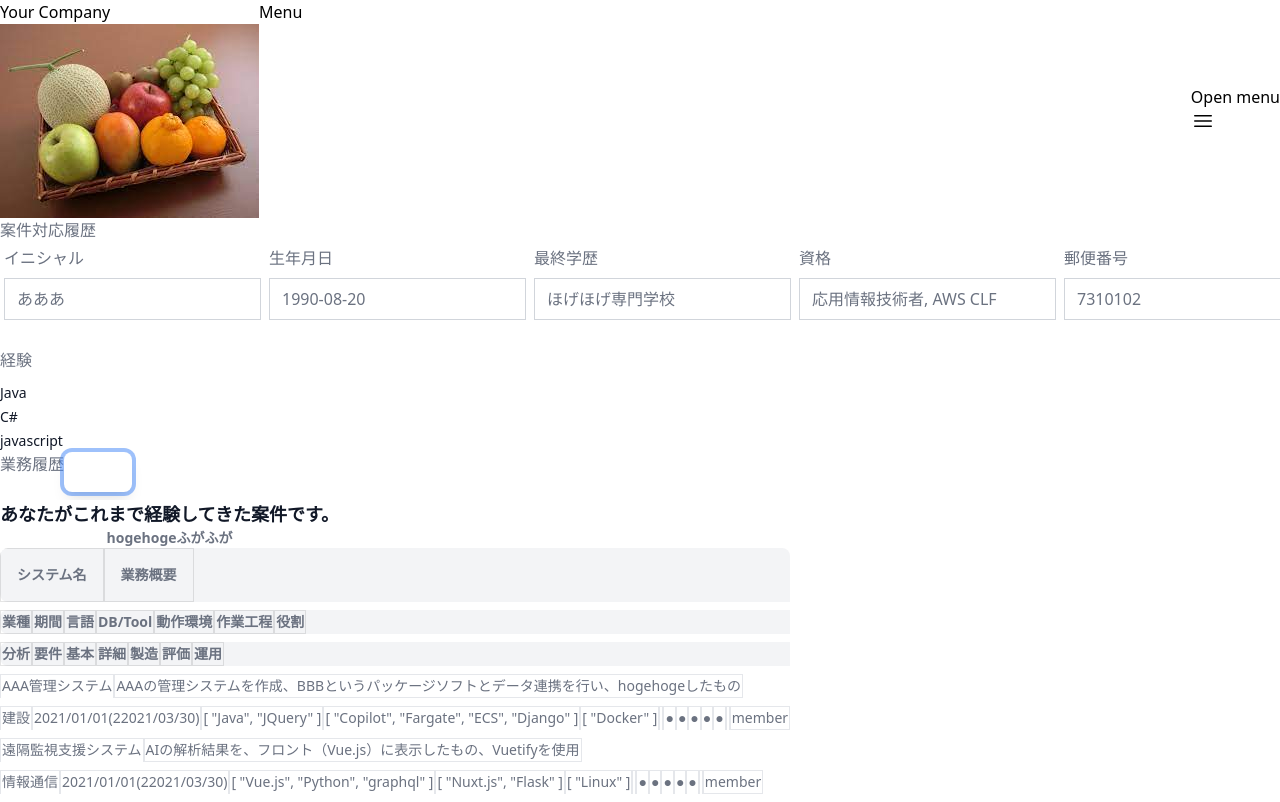
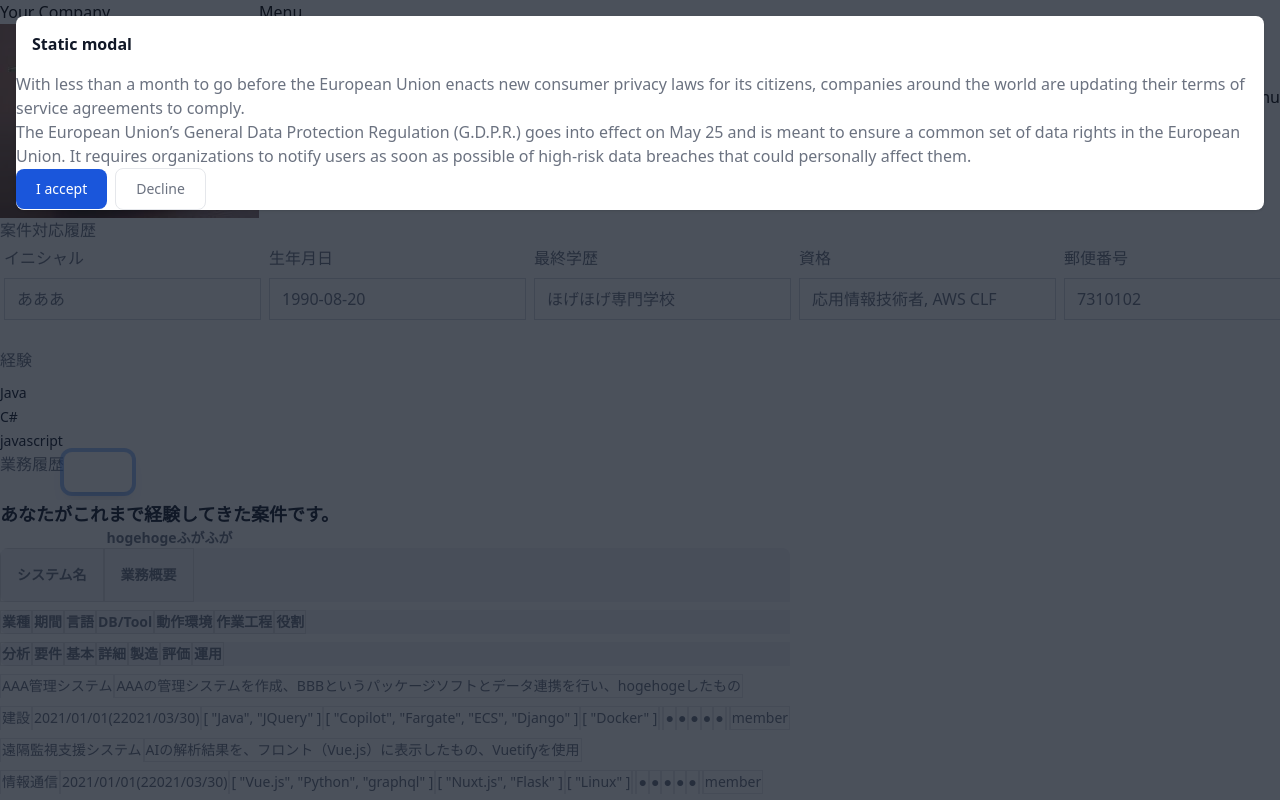
Before and after one commit to myantyuWorld/stackies-app, a Vue app in the folder frontend/vite_fast/: page /projects in a window 1280 px wide. Both pictures are taken after a click on the button "追加". Shown: the top 802 px of the page. Built offline with nearby package versions, Linux system fonts and the light colour scheme.

Commit message:
Add 案件追加モーダル

```diff
--- a/frontend/vite_fast/src/views/ProjectListView.vue
+++ b/frontend/vite_fast/src/views/ProjectListView.vue
@@ -1,8 +1,7 @@
 <script setup lang="ts">
 import { ref } from 'vue';
 import { onMounted } from 'vue'
-import { initDropdowns, } from 'flowbite'
-
+import { initDropdowns, initModals } from 'flowbite'
 import ProjectListTable from '../components/ProjectListTable.vue'
 import BaseInfo from '../components/BaseInfo.vue'
 import ExperienceRating from '../components/ExperienceRating.vue'
@@ -10,6 +9,7 @@
 // initialize components based on data attribute selectors
 onMounted(() => {
   initDropdowns();
+  initModals();
 })
 
 const data = {
@@ -125,7 +125,9 @@
                   <h2 class="mb-0 text-2xl text-cyan-900 font-bold">
                     業務履歴
                   </h2>
-                  <button type="button" class="ml-3 text-white bg-gradient-to-r from-purple-500 via-purple-600 to-purple-700 hover:bg-gradient-to-br focus:ring-4 focus:outline-none focus:ring-purple-300 dark:focus:ring-purple-800 shadow-lg shadow-purple-500/50 dark:shadow-lg dark:shadow-purple-800/80 font-medium rounded-lg text-sm px-5 py-2.5 text-center mr-2 mb-2">追加</button>
+                  <button type="button"
+                    data-modal-target="staticModal" data-modal-toggle="staticModal"
+                    class="ml-3 text-white bg-gradient-to-r from-purple-500 via-purple-600 to-purple-700 hover:bg-gradient-to-br focus:ring-4 focus:outline-none focus:ring-purple-300 dark:focus:ring-purple-800 shadow-lg shadow-purple-500/50 dark:shadow-lg dark:shadow-purple-800/80 font-medium rounded-lg text-sm px-5 py-2.5 text-center mr-2 mb-2">追加</button>
                 </div>
               </div>
               <div class="flex bg-white">
@@ -138,6 +140,53 @@
         </div>
       </div>
     </div>
+
+
+    <!-- Main modal -->
+    <div id="staticModal" data-modal-backdrop="static" tabindex="-1" aria-hidden="true"
+      class="fixed top-0 left-0 right-0 z-50 hidden w-full p-4 overflow-x-hidden overflow-y-auto md:inset-0 h-modal md:h-full">
+      <div class="relative w-full h-full max-w-2xl md:h-auto">
+        <!-- Modal content -->
+        <div class="relative bg-white rounded-lg shadow dark:bg-gray-700">
+          <!-- Modal header -->
+          <div class="flex items-start justify-between p-4 border-b rounded-t dark:border-gray-600">
+            <h3 class="text-xl font-semibold text-gray-900 dark:text-white">
+              Static modal
+            </h3>
+            <button type="button"
+              class="text-gray-400 bg-transparent hover:bg-gray-200 hover:text-gray-900 rounded-lg text-sm p-1.5 ml-auto inline-flex items-center dark:hover:bg-gray-600 dark:hover:text-white"
+              data-modal-hide="staticModal">
+              <svg class="w-5 h-5" fill="currentColor" viewBox="0 0 20 20" xmlns="http://www.w3.org/2000/svg">
+                <path fill-rule="evenodd"
+                  d="M4.293 4.293a1 1 0 011.414 0L10 8.586l4.293-4.293a1 1 0 111.414 1.414L11.414 10l4.293 4.293a1 1 0 01-1.414 1.414L10 11.414l-4.293 4.293a1 1 0 01-1.414-1.414L8.586 10 4.293 5.707a1 1 0 010-1.414z"
+                  clip-rule="evenodd"></path>
+              </svg>
+            </button>
+          </div>
+          <!-- Modal body -->
+          <div class="p-6 space-y-6">
+            <p class="text-base leading-relaxed text-gray-500 dark:text-gray-400">
+              With less than a month to go before the European Union enacts new consumer privacy laws for its citizens,
+              companies around the world are updating their terms of service agreements to comply.
+            </p>
+            <p class="text-base leading-relaxed text-gray-500 dark:text-gray-400">
+              The European Union’s General Data Protection Regulation (G.D.P.R.) goes into effect on May 25 and is meant
+              to ensure a common set of data rights in the European Union. It requires organizations to notify users as
+              soon as possible of high-risk data breaches that could personally affect them.
+            </p>
+          </div>
+          <!-- Modal footer -->
+          <div class="flex items-center p-6 space-x-2 border-t border-gray-200 rounded-b dark:border-gray-600">
+            <button data-modal-hide="staticModal" type="button"
+              class="text-white bg-blue-700 hover:bg-blue-800 focus:ring-4 focus:outline-none focus:ring-blue-300 font-medium rounded-lg text-sm px-5 py-2.5 text-center dark:bg-blue-600 dark:hover:bg-blue-700 dark:focus:ring-blue-800">I
+              accept</button>
+            <button data-modal-hide="staticModal" type="button"
+              class="text-gray-500 bg-white hover:bg-gray-100 focus:ring-4 focus:outline-none focus:ring-blue-300 rounded-lg border border-gray-200 text-sm font-medium px-5 py-2.5 hover:text-gray-900 focus:z-10 dark:bg-gray-700 dark:text-gray-300 dark:border-gray-500 dark:hover:text-white dark:hover:bg-gray-600 dark:focus:ring-gray-600">Decline</button>
+          </div>
+        </div>
+      </div>
+    </div>
+
   </div>
 
 
```
